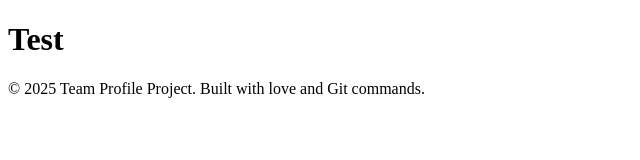
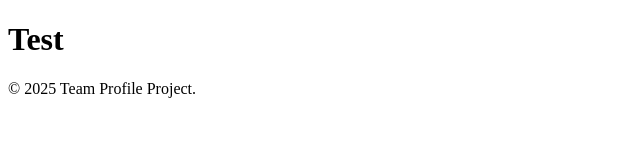
Before and after one commit to howard-dev0/Group-Profile-Showcase, a plain HTML site: page index.html in a window 1280 px wide. Shown: the whole page, without its empty margins (0-640 px from the left). Drawn offline with Linux system fonts and the light colour scheme.

Commit message:
Update index.html

```diff
--- a/index.html
+++ b/index.html
@@ -13,7 +13,7 @@
     </header>
 
     <footer>
-        <p>&copy; 2025 Team Profile Project. Built with love and Git commands.</p>
+        <p>&copy; 2025 Team Profile Project.</p>
     </footer>
 
 </body>
```
